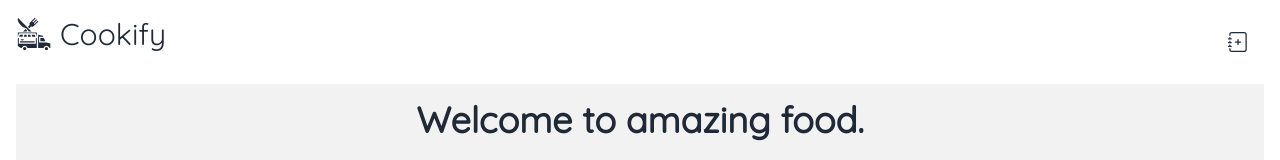
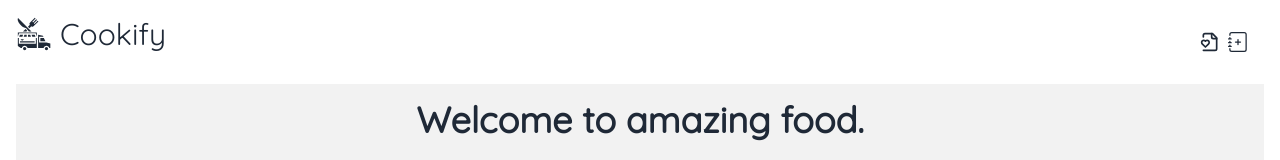
Before and after one commit to mayagizmo/cookify, a React (Vite) app: page / in a window 1280 px wide. Shown: the top 160 px of the page. Built offline with nearby package versions, Linux system fonts and the light colour scheme; no server answers; a web font is replaced by a local one.

Commit message:
Add favorite recipes icon for navigation

```diff
--- a/src/Header/Header.tsx
+++ b/src/Header/Header.tsx
@@ -1,6 +1,7 @@
 import { Link } from "@tanstack/react-router";
 import { BsJournalPlus } from "react-icons/bs";
 import { GiFoodTruck } from "react-icons/gi";
+import { LuFileHeart } from "react-icons/lu";
 
 export function Header() {
   return (
@@ -10,9 +11,14 @@ export function Header() {
         Cookify
       </Link>
 
-      <Link to="/add-recipe" className="p-4 text-xl hover:text-primary">
-        <BsJournalPlus />
-      </Link>
+      <div className="flex justify-between p-4 text-xl ">
+        <Link to="/favorite-recipes" className="mr-2 ">
+          <LuFileHeart className="hover:text-primary" />
+        </Link>
+        <Link to="/add-recipe">
+          <BsJournalPlus className="hover:text-primary" />
+        </Link>
+      </div>
     </header>
   );
 }
```
